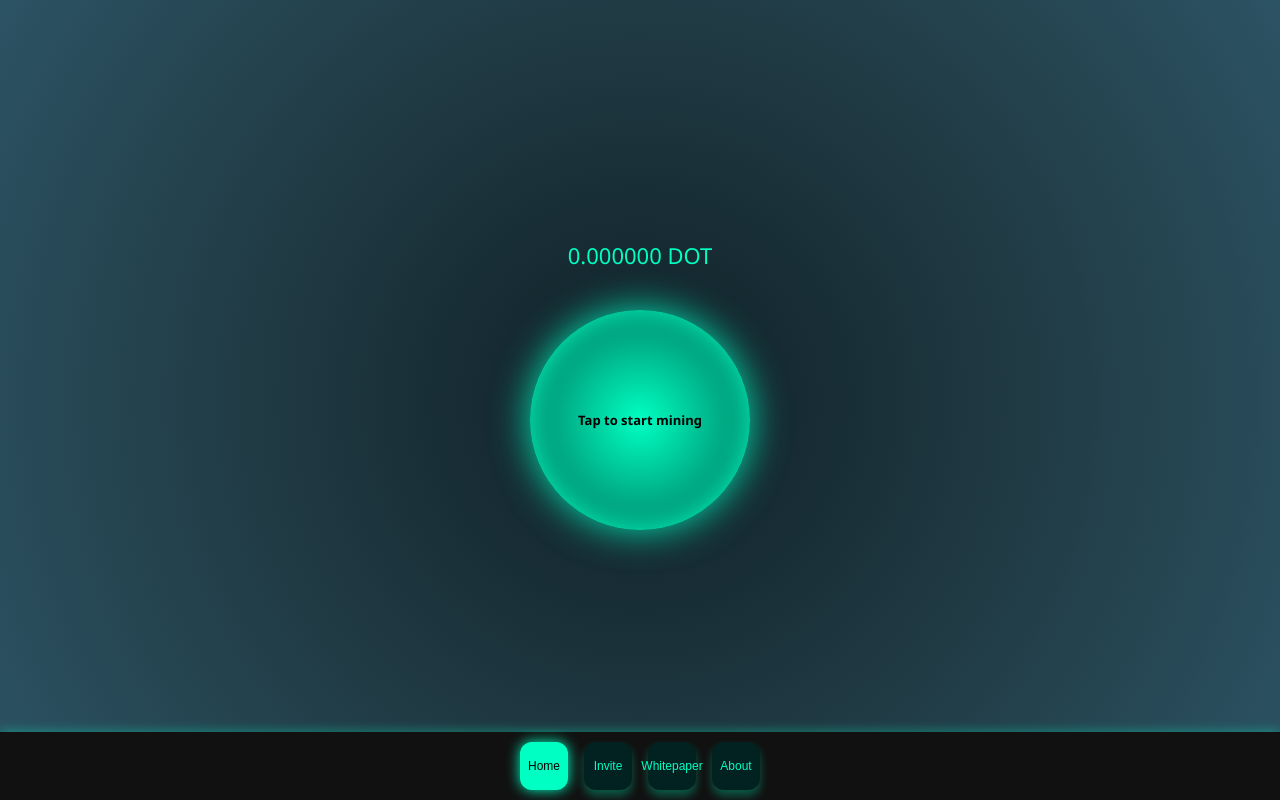
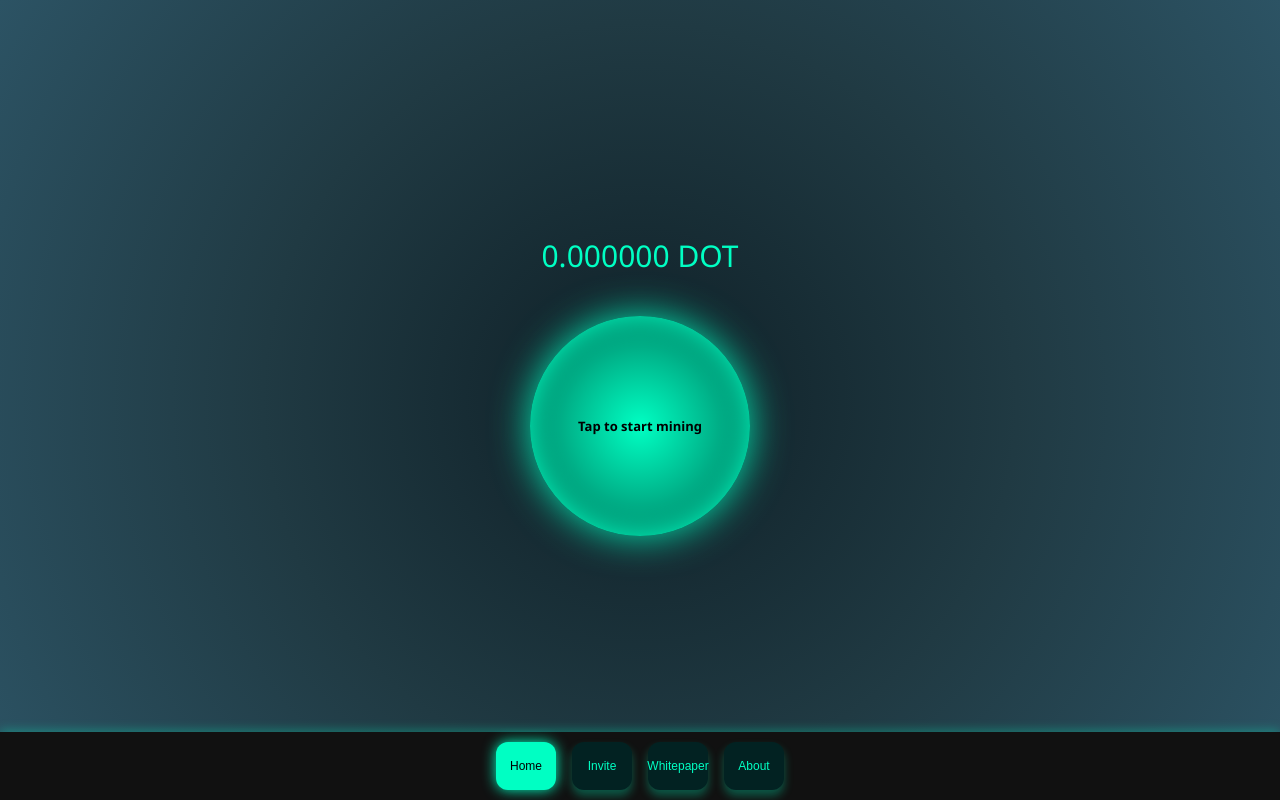
Before and after one commit to imrankohati069/Dot-network, a plain HTML site: page index.html in a window 1280 px wide. Drawn offline with Linux system fonts and the light colour scheme.

Commit message:
Update index.html

```diff
--- a/index.html
+++ b/index.html
@@ -35,7 +35,7 @@
       color: #00ffc3;
       font-size: 12px;
       cursor: pointer;
-      width: 48px;
+      width: 60px;
       height: 48px;
       border-radius: 12px;
       margin: 0 8px;
@@ -98,7 +98,7 @@
     }
 
     #tokenHeader {
-      font-size: 22px;
+      font-size: 30px;
       margin-bottom: 10px;
       color: #00ffc3;
     }
```
